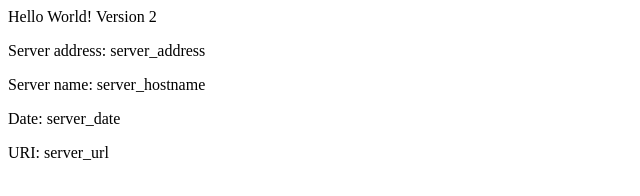
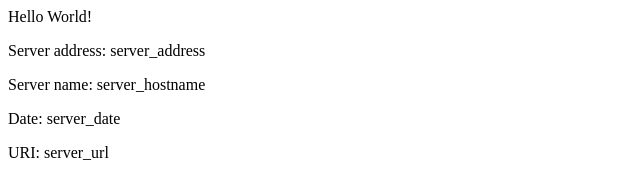
Before and after one commit to inderchauhan76/eks-example, a plain HTML site: page src/index.html in a window 1280 px wide. Shown: the full height of the page, 0-640 px from the left. Drawn offline with Linux system fonts and the light colour scheme.

Commit message:
Revert "v2 Updating home page"
This reverts commit 02d32385923b522df81162839d0d83973722b626.

```diff
--- a/src/index.html
+++ b/src/index.html
@@ -1,8 +1,8 @@
 <head>
-<title>Hello World from Inder</title>
+<title>Hello World</title>
 </head>
 <div class="info">
-<h>Hello World! Version 2</h>
+<h>Hello World!</h>
 <p><span>Server&nbsp;address:</span> <span>server_address</span></p>
 <p><span>Server&nbsp;name:</span> <span>server_hostname</span></p>
 <p class="smaller"><span>Date:</span> <span>server_date</span></p>
```
